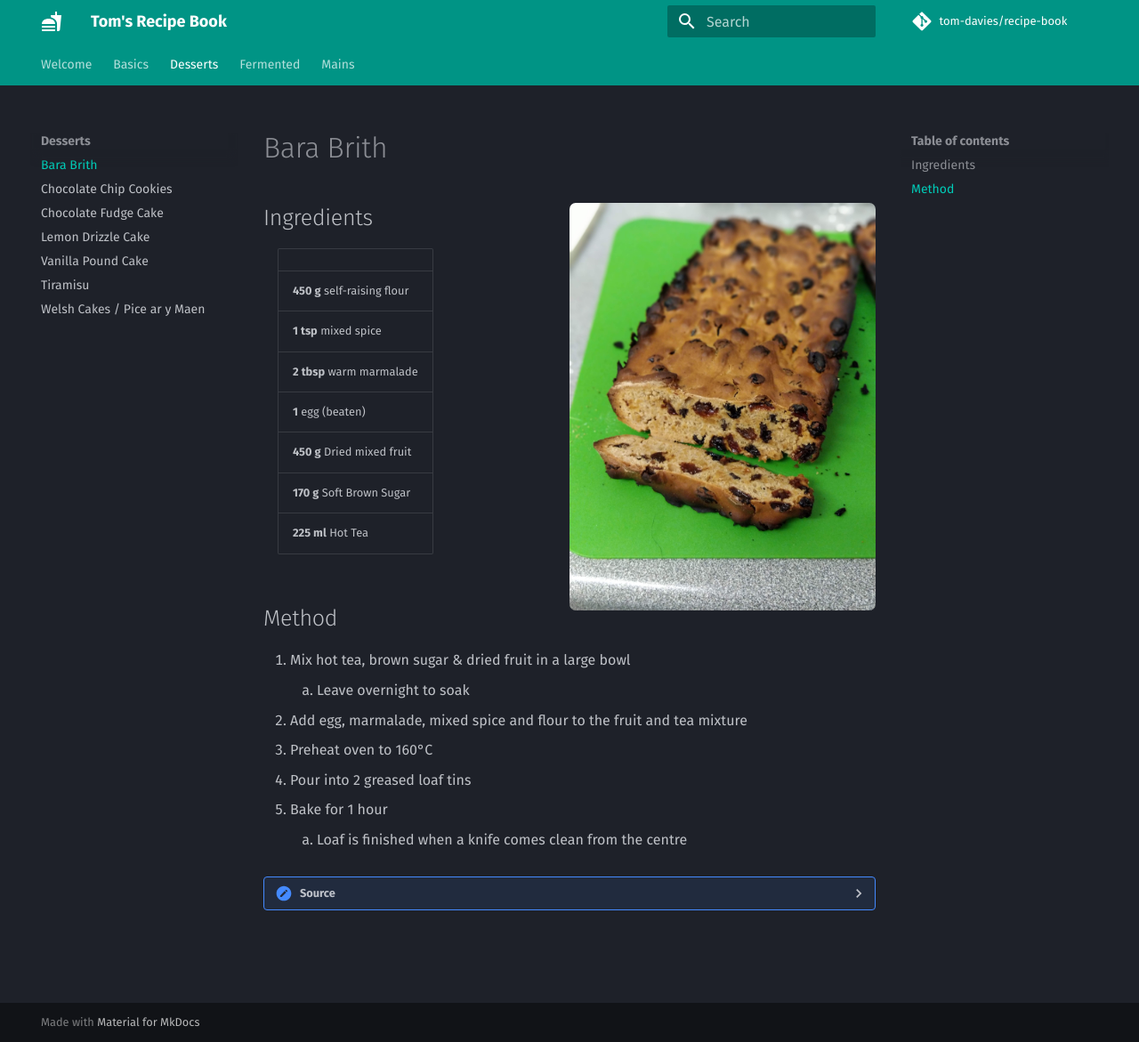
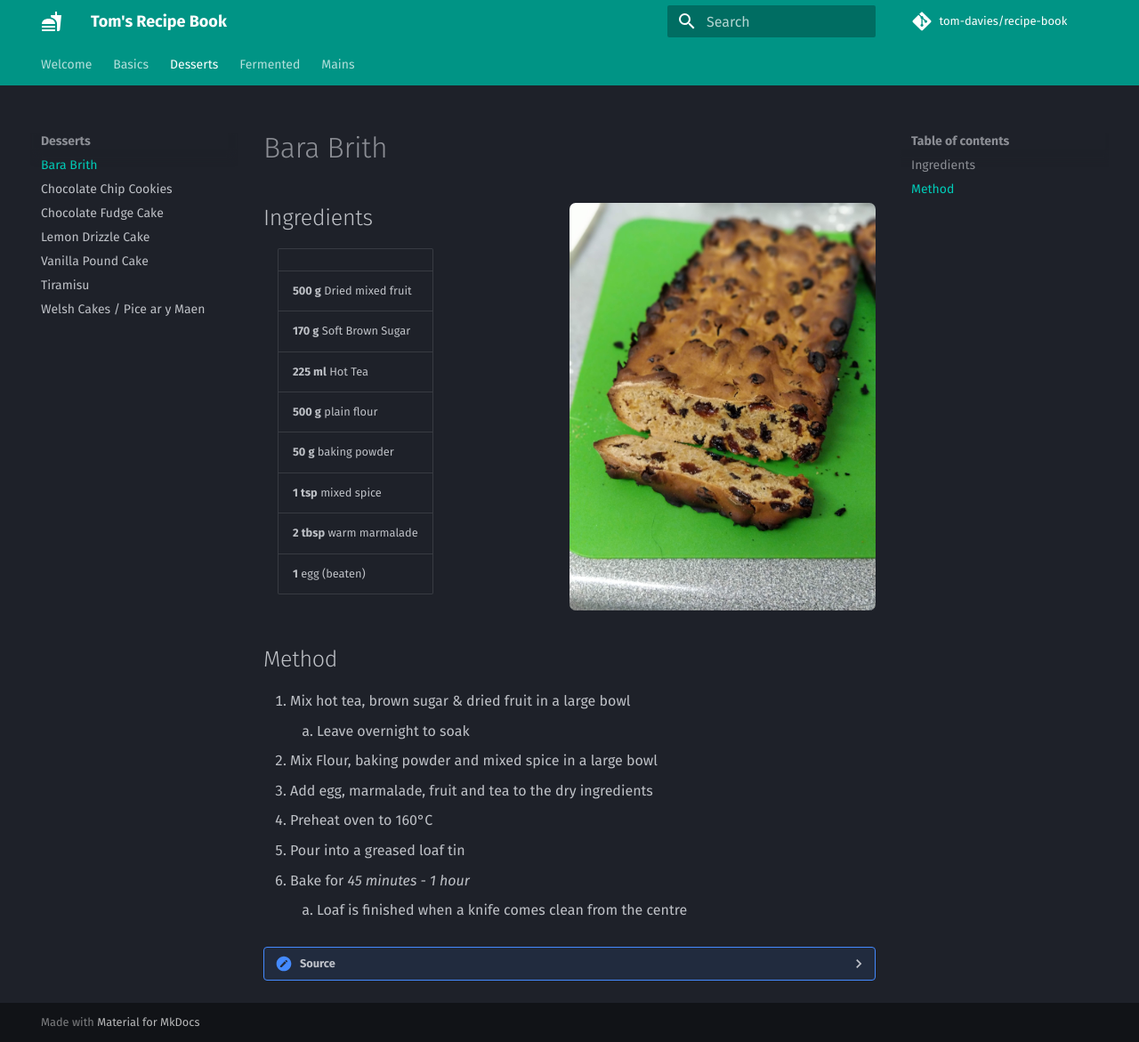
Before and after one commit to tom-davies/recipe-book, an MkDocs documentation site: the page built from docs/desserts/bara-brith.md, in a window 1280 px wide and 1171 px high. Shown: the whole window at 89% size. Built offline with MkDocs 1.6.1 and Material for MkDocs 9.7.7, drawn with Linux system fonts in a browser that asks for light colours; comment, search, counter and statistics services are not loaded.

Commit message:
Swapped self-raising flour for plain flour and baking powder Increased fruit and flour measurements to 500g Rearranged ingredients to match the order in the method Changed method from 2 to 1 loaf tin.

```diff
--- a/docs/desserts/bara-brith.md
+++ b/docs/desserts/bara-brith.md
@@ -6,21 +6,23 @@
 
 |                              |
 | ---------------------------- |
-| **450 g** self-raising flour |
+| **500 g** Dried mixed fruit  |
+| **170 g** Soft Brown Sugar   |
+| **225 ml** Hot Tea           |
+| **500 g** plain flour        |
+| **50 g** baking powder       |
 | **1 tsp** mixed spice        |
 | **2 tbsp** warm marmalade    |
 | **1** egg (beaten)           |
-| **450 g** Dried mixed fruit  |
-| **170 g** Soft Brown Sugar   |
-| **225 ml** Hot Tea           |
 
 ## Method
 1. Mix hot tea, brown sugar & dried fruit in a large bowl
     1. Leave overnight to soak
-2. Add egg, marmalade, mixed spice and flour to the fruit and tea mixture
-3. Preheat oven to 160°C
-4. Pour into 2 greased loaf tins
-5. Bake for 1 hour
+2. Mix Flour, baking powder and mixed spice in a large bowl
+3. Add egg, marmalade, fruit and tea to the dry ingredients
+4. Preheat oven to 160°C
+5. Pour into a greased loaf tin
+6. Bake for _45 minutes - 1 hour_
     1. Loaf is finished when a knife comes clean from the centre
 
 ??? Source
```
